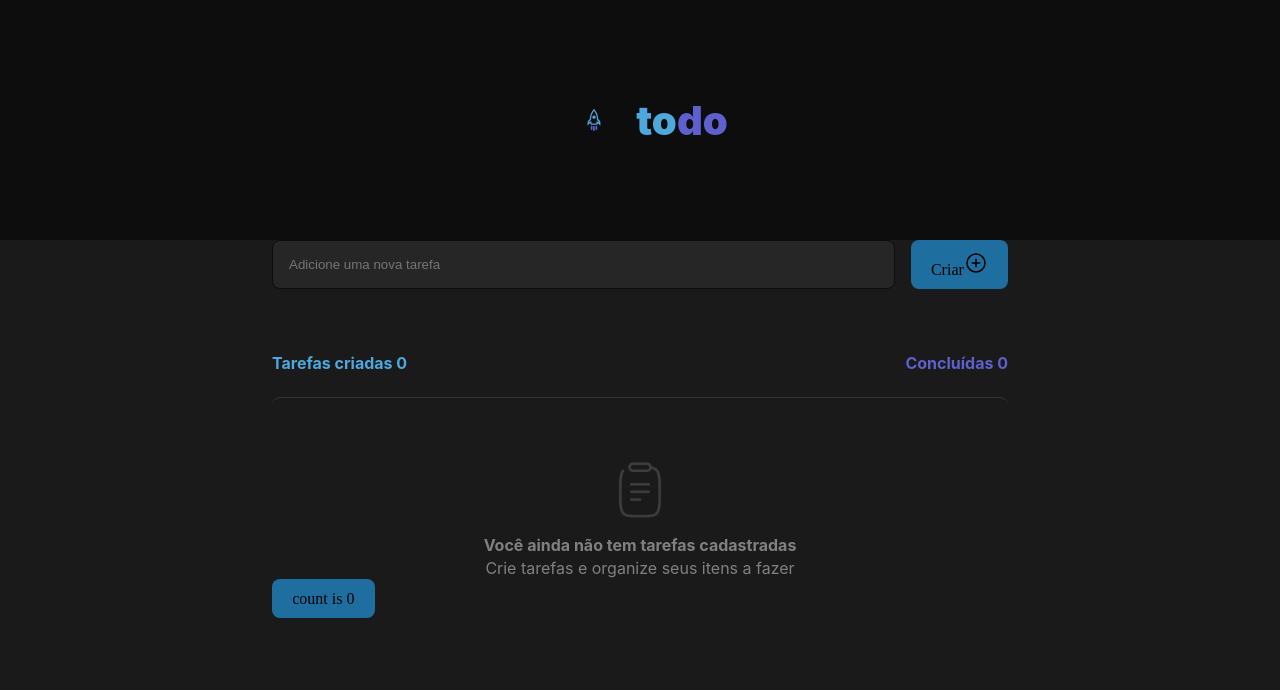
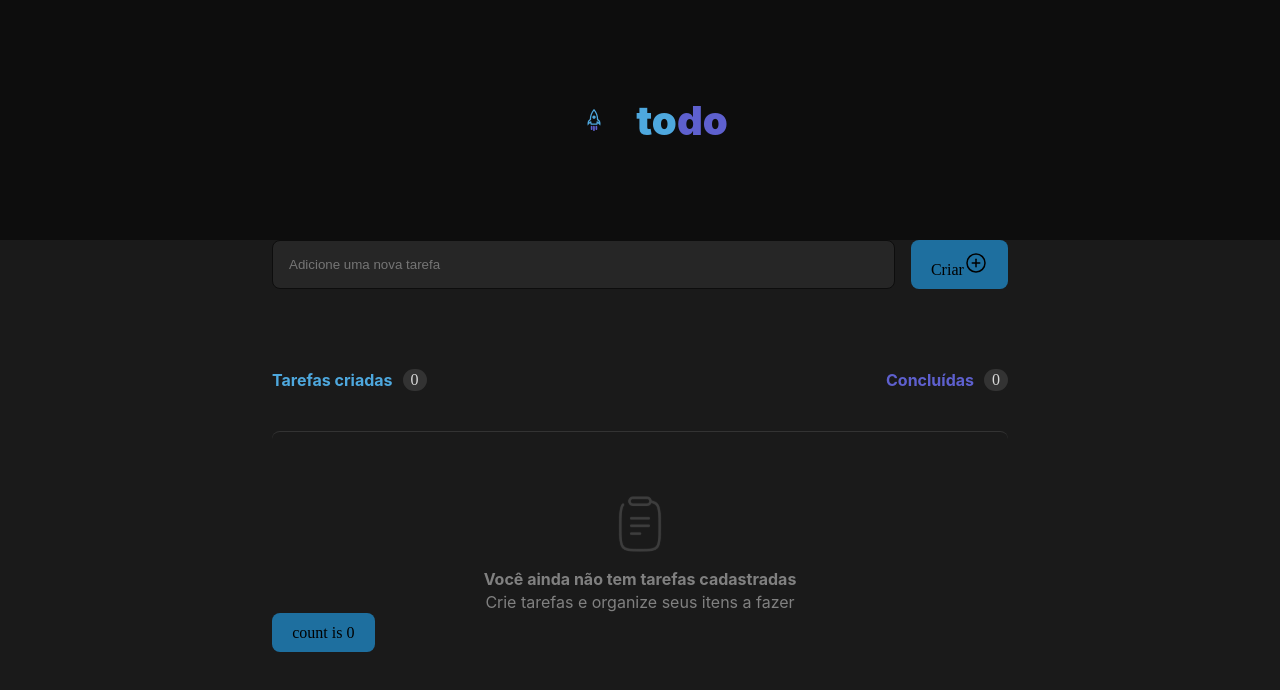
Before and after one commit to wilson-calixto/RocketseatDesafio01, a React (Vite) app: page / in a window 1280 px wide. Shown: the top 690 px of the page. Built offline with nearby package versions, Linux system fonts and the light colour scheme.

Commit message:
adding counter in system

```diff
--- a/src/pages/TodoList.tsx
+++ b/src/pages/TodoList.tsx
@@ -1,6 +1,6 @@
 import { useState } from 'react'
 import './TodoList.css'
-import { Body, CustomBlueTypography, CustomDivider, CustomForm, CustomPurpleTypography, CustomSimpleGrayTypography, CustomSimpleTypography, Header, Main, MainCard, SimpleDivider } from './styles'
+import { Body, CustomBlueTypography, CustomCount, CustomDivider, CustomForm, CustomPurpleTypography, CustomSimpleGrayTypography, CustomSimpleTypography, Header, Main, MainCard, SimpleDivider, Tasks } from './styles'
 import reactLogo from '../assets/react.svg'
 import clipBoard from '../assets/clipboard.svg'
 import { PlusCircle } from 'phosphor-react'
@@ -31,8 +31,16 @@ function TodoList() {
             </CustomForm>
 
             <CustomDivider>
-              <CustomBlueTypography variant='small'>Tarefas criadas {count}</CustomBlueTypography>
-              <CustomPurpleTypography variant='small'>Concluídas {count}</CustomPurpleTypography>
+              <Tasks>
+                <CustomBlueTypography variant='small'>Tarefas criadas </CustomBlueTypography>
+                <CustomCount>{count}</CustomCount>
+              </Tasks>
+
+              <Tasks>
+                <CustomPurpleTypography variant='small'>Concluídas</CustomPurpleTypography>
+                <CustomCount>{count}</CustomCount>
+              </Tasks>
+
             </CustomDivider>
 
             <SimpleDivider>
--- a/src/pages/styles.ts
+++ b/src/pages/styles.ts
@@ -151,3 +151,29 @@ display: flex;
 justify-content: space-between;
 
 `
+
+
+export const CustomCount = styled.p`
+display: flex;
+padding: 2px 8px;
+flex-direction: column;
+justify-content: center;
+align-items: center;
+gap: 10px;
+border-radius: 999px;
+background: var(--Gray-400, #333);
+color: var(--Gray-200, #D9D9D9);
+
+
+`
+
+
+
+export const Tasks = styled.div`
+display: flex;
+flex-direction: row;
+align-items: center;
+gap: 10px;
+
+
+`
```
